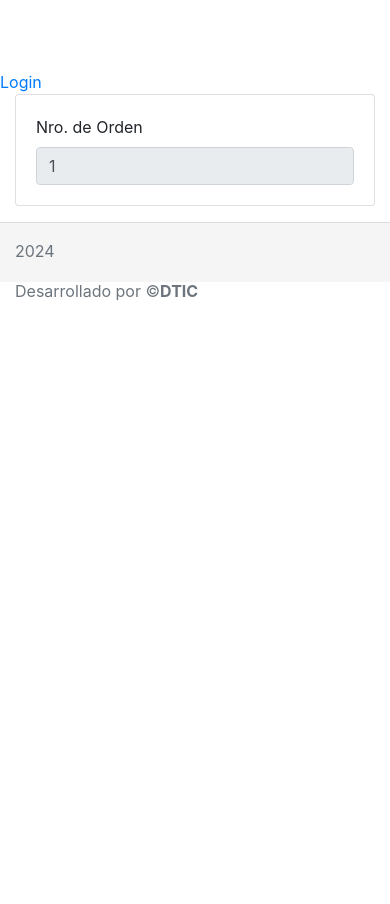
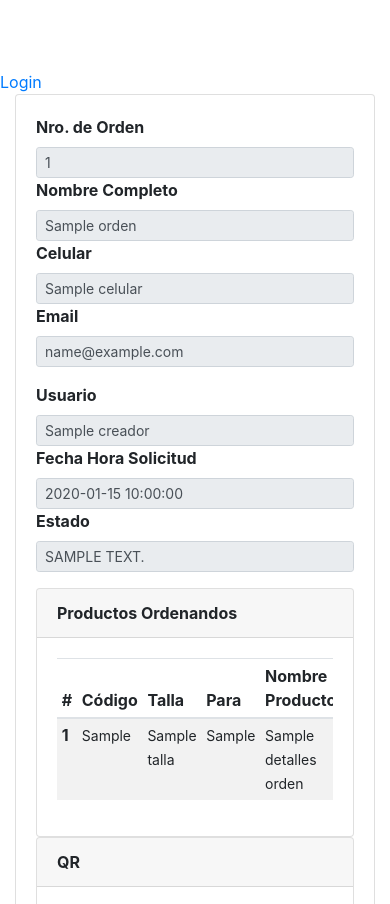
Before and after one commit to Josefo004/comercio, a PHP site: the page made by frontend/views/carrito/orden.php in a window 390 px wide. Shown: the top 904 px of the page. Before the commit the page ends 300 px from the top, so only its background shows below. Run offline with PHP 8.4, Linux system fonts and the light colour scheme; the template is opened without the code that fills it: most values are stand-ins (such as "Sample title", 1, 10 or a date in 2020); grey boxes marked "Sample" are stand-in pictures; data that the repository does not hold is empty; style sheets or scripts are compiled from the project's sources; some libraries are stand-ins or nearby versions.

Commit message:
Orden realizada falta mandar Email y generar QR

```diff
--- a/frontend/views/carrito/orden.php
+++ b/frontend/views/carrito/orden.php
@@ -7,19 +7,104 @@ use yii\grid\GridView;
 /** @var common\models\Productos $model */
 
 $this->title = 'Orden Realizada';
-dd($orden)
+// dd($orden)
 ?>
 <div>
     <div class="card mb-3">
         <div class="card-body">
             <fieldset disabled>
-                <div class="row">
-                <div class="col-md-2">
-                    <label class="form-label">Nro. de Orden</label>
-                    <input type="text" class="form-control" value="<?= $orden->IdOrden;?>">
+                <div class="row mb-3">
+                    <div class="col-md-2">
+                        <label class="form-label"><strong>Nro. de Orden</strong></label>
+                        <input type="text" class="form-control form-control-sm" value="<?= $orden->IdOrden ?>">
+                    </div>
+                    <div class="col-md-4">
+                        <label class="form-label"><strong>Nombre Completo</strong></label>
+                        <input type="text" class="form-control form-control-sm" value="<?= $orden->NombreCompleto ?>">
+                    </div>
+                    <div class="col-md-2">
+                        <label class="form-label"><strong>Celular</strong></label>
+                        <input type="text" class="form-control form-control-sm" value="<?= $orden->Celular ?>">
+                    </div>
+                    <div class="col-md-4">
+                        <label class="form-label"><strong>Email</strong></label>
+                        <input type="text" class="form-control form-control-sm" value="<?= $orden->Email ?>">
+                    </div>
+                </div>
+                <div class="row mb-3">
+                    <div class="col-md-4">
+                        <label class="form-label"><strong>Usuario</strong></label>
+                        <input type="text" class="form-control form-control-sm" value="<?= $orden->creador->NombreCompleto ?>">
+                    </div>
+                    <div class="col-md-4">
+                        <label class="form-label"><strong>Fecha Hora Solicitud</strong></label>
+                        <input type="text" class="form-control form-control-sm" value="<?= $orden->FechaCreacion ?>">
+                    </div>
+                    <div class="col-md-4">
+                        <label class="form-label"><strong>Estado</strong></label>
+                        <input type="text" class="form-control form-control-sm" value="<?= mb_strtoupper($orden->estado->Descripcion) ?>">
+                    </div>
                 </div>
             </fieldset>
-
+            <div class="row">
+                <div class="col-md-9">
+                    <div class="card">
+                        <div class="card-header">
+                            <strong>Productos Ordenandos</strong>
+                        </div>
+                        <div class="card-body">
+                            <div class="table-responsive">
+                                <table class="table table-striped table-sm">
+                                    <thead>
+                                        <tr>
+                                            <th>#</th>
+                                            <th>Código</th>
+                                            <th>Talla</th>
+                                            <th>Para</th>
+                                            <th>Nombre Producto</th>
+                                            <th>Imagen</th>
+                                            <th>Precio</th>
+                                            <th>Cantidad</th>
+                                            <th>Total</th>
+                                        </tr>
+                                    </thead>
+                                    <tbody>
+                                        <?php
+                                            $i = 0;
+                                            foreach ($orden->detallesOrden as $item):
+                                            $i++;
+                                        ?>
+                                            <tr>
+                                                <th><?= $i ?></th>
+                                                <td><small><?= $item['CodigoProducto'] ?></small></td>
+                                                <td><small><?= $item['Talla'] ?></small></td>
+                                                <td><small><?= $item['ProductoPara'] ?></small></td>
+                                                <td><small><?= $item['NombreProducto'] ?></small></td>
+                                                <td><?= Html::img($item->getImageUrl(), ['style' => 'width: 55px'])?></td>
+                                                <td><?= $item['Precio'] ?></td>
+                                                <td><?= $item['Cantidad'] ?></td>
+                                                <th><?= $item['Total'] ?></th>
+                                            </tr>
+                                        <?php endforeach; ?>
+                                    </tbody>
+                                </table>
+                            </div>
+                        </div>
+                    </div>
+                </div>
+                <div class="col-md-3">
+                    <div class="card">
+                        <div class="card-header">
+                            <strong>QR</strong>
+                        </div>
+                        <div class="card-body">
+                            <img class="card-img-top" src="..." alt="Card image QR">
+                        </div>
+                        <ul class="list-group list-group-flush">
+                            <li class="list-group-item"><h5><strong>TOTAL</strong> <small><?= $orden->TotalOrden ?> Bs.</small></h5></li>
+                        </ul>
+                    </div>
+                </div>
             </div>
         </div>
     </div>
```
Also changed, not shown: common/models/Ordenes.php (+11 -0 lines), frontend/controllers/CarritoController.php (+9 -8 lines).
